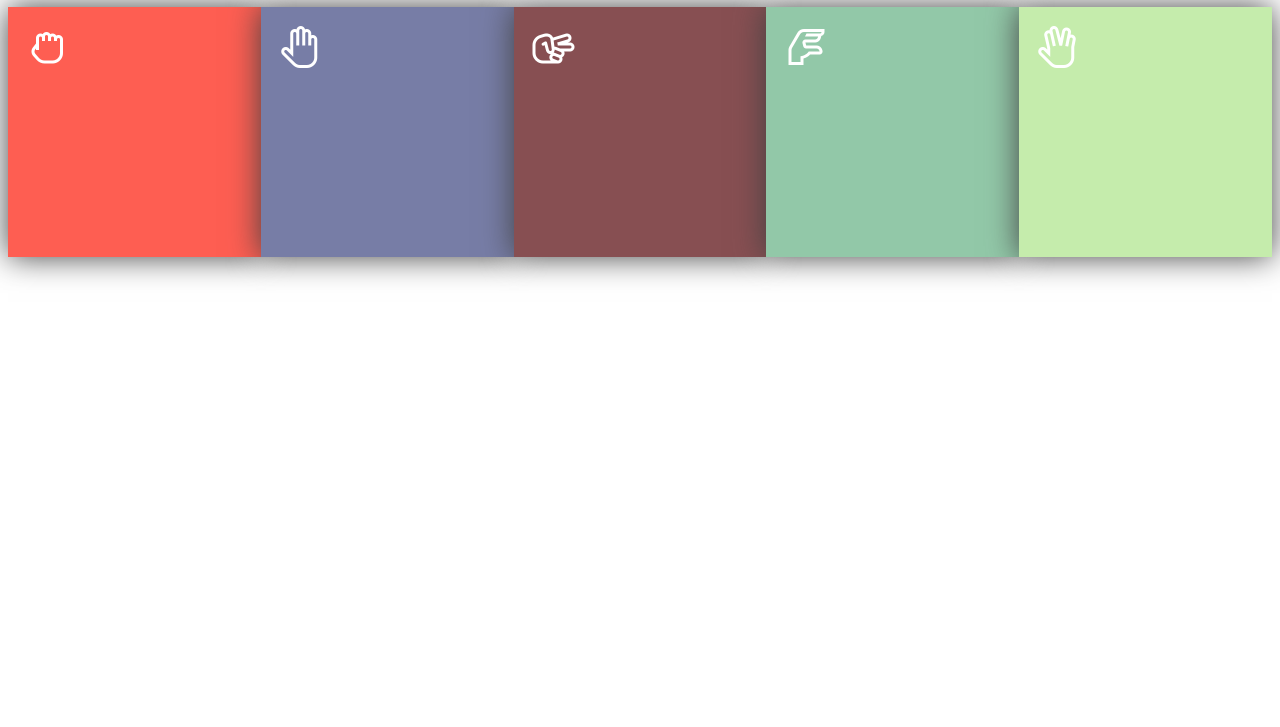
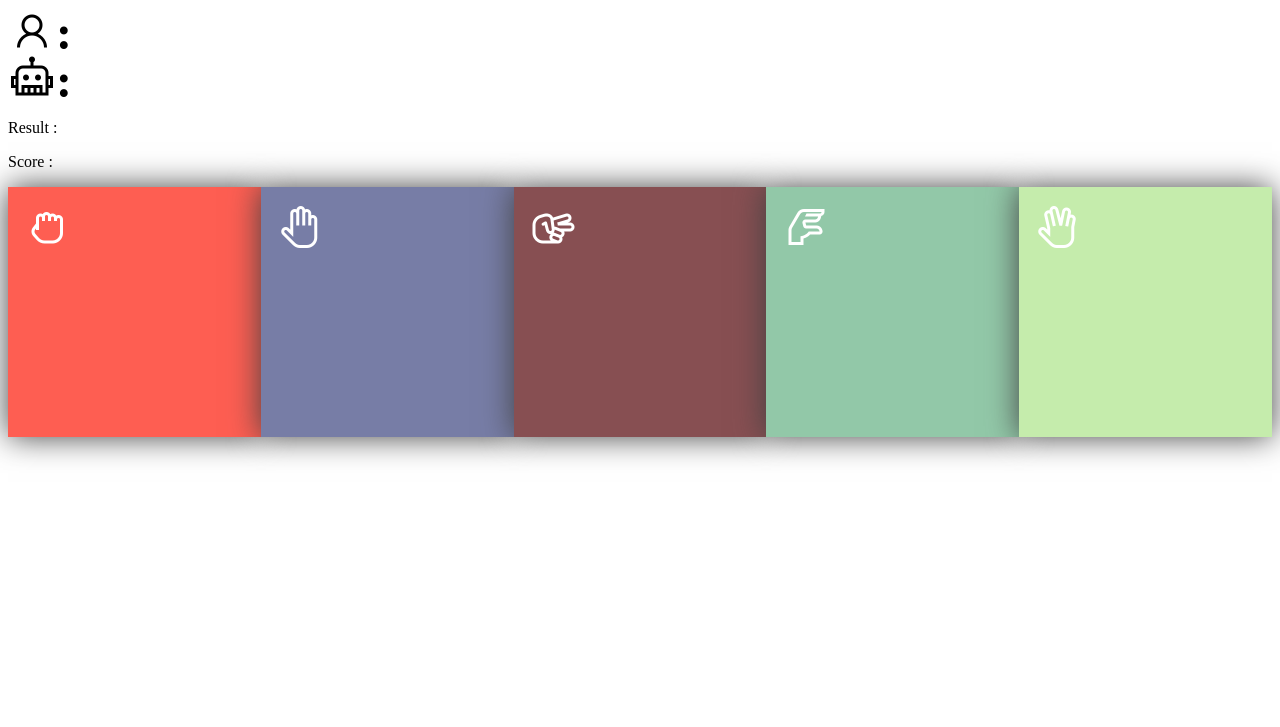
Before and after one commit to Alphasnoopy/odin-rock-paper-scissors, a plain HTML site: page index.html in a window 1280 px wide. Shown: the part 73-800 px from the top of the page. Drawn offline with nearby package versions, Linux system fonts and the light colour scheme.

Commit message:
Add game body to main
Include player and computer choices, message, and score

```diff
--- a/index.html
+++ b/index.html
@@ -13,6 +13,20 @@
             <h1>Rock, Paper, Scissors, Lizard, Spock</h1>
         </header>
         <main>
+            <div class="gameBody">
+                <div class="playerChoice">
+                    <i class="las la-user">: </i>
+                </div>
+                <div class="compChoice">
+                    <i class="las la-robot">: </i>
+                </div>
+                <div class="message">
+                    <p>Result :</p>
+                </div>
+                <div class="score">
+                    <p>Score : </p>
+                </div>
+            </div>
             <div class="playerBody">
                 <section class="playerCard" id="playerRockCard" style="background: hsl(4,99%,66%);">
                     <i class="las la-hand-rock"></i>
```
